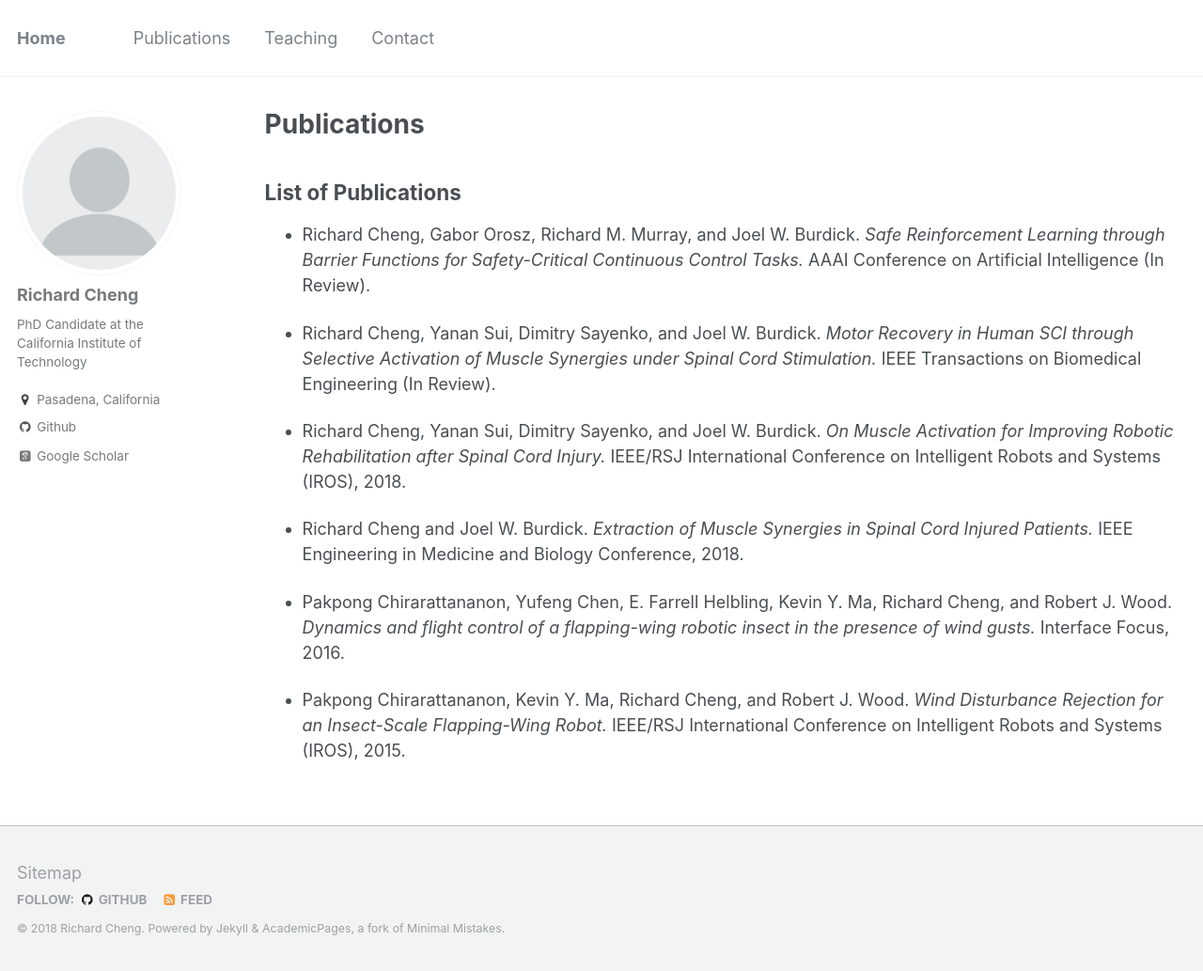
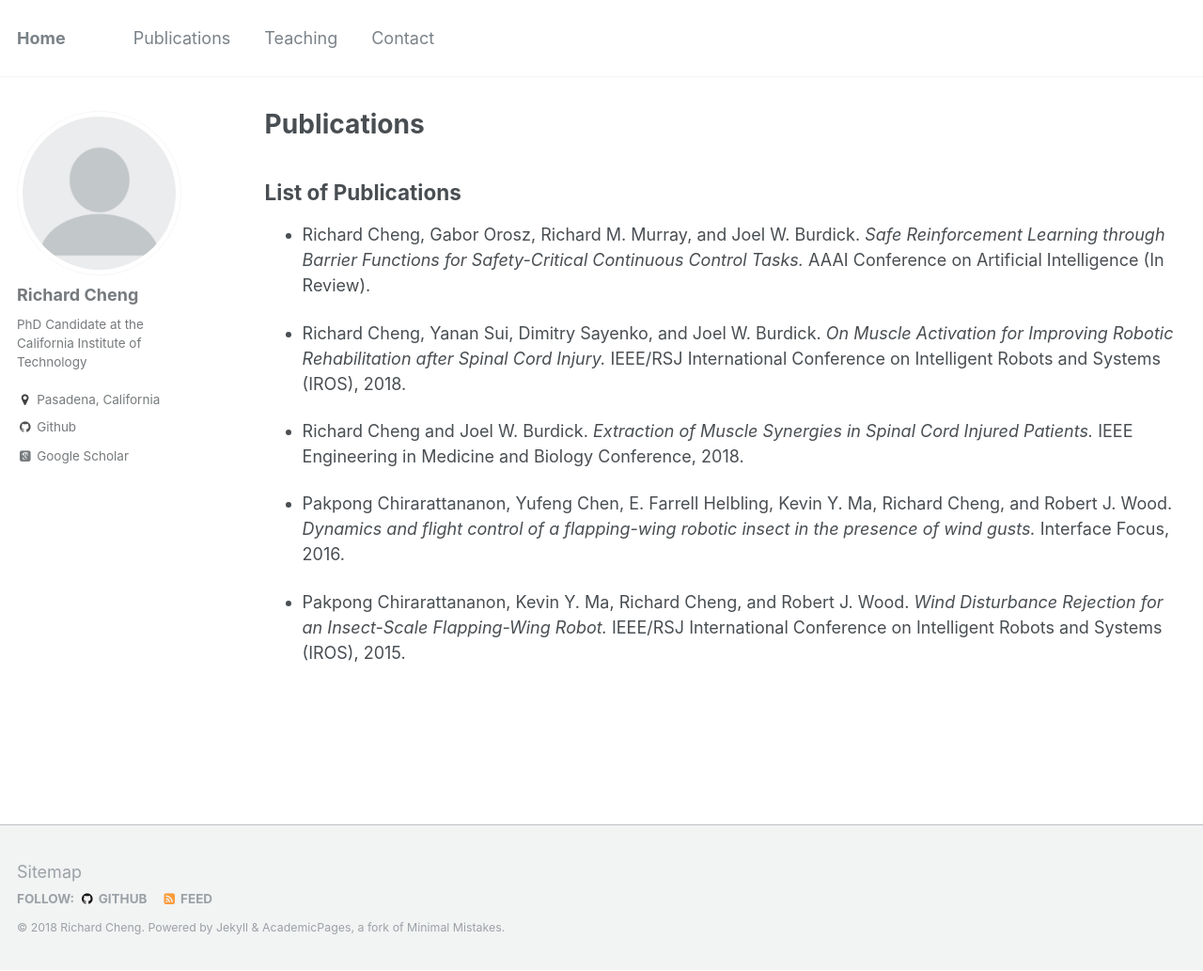
Before and after one commit to rcheng805/rcheng805.github.io, a Jekyll site: the page built from _pages/papers.md, in a window 1280 px wide and 1033 px high. Shown: the whole window at 94% size. Built offline with Jekyll 4.4.1, drawn with Linux system fonts in a browser that asks for light colours; some web fonts are replaced.

Commit message:
Update papers.md

```diff
--- a/_pages/papers.md
+++ b/_pages/papers.md
@@ -10,8 +10,6 @@ List of Publications
 
 * [Richard Cheng, Gabor Orosz, Richard M. Murray, and Joel W. Burdick. *Safe Reinforcement Learning through Barrier Functions for Safety-Critical Continuous Control Tasks.* AAAI Conference on Artificial Intelligence (In Review).](http://rcheng805.github.io/files/aaai2018.pdf) <br/>
 
-* [Richard Cheng, Yanan Sui, Dimitry Sayenko, and Joel W. Burdick. *Motor Recovery in Human SCI through Selective Activation of Muscle Synergies under Spinal Cord Stimulation.* IEEE Transactions on Biomedical Engineering (In Review).](http://rcheng805.github.io/files/tbme2018.pdf) <br/>
-
 * [Richard Cheng, Yanan Sui, Dimitry Sayenko, and Joel W. Burdick. *On Muscle Activation for Improving Robotic Rehabilitation after Spinal Cord Injury.* IEEE/RSJ International Conference on Intelligent Robots and Systems (IROS), 2018.](http://rcheng805.github.io/files/iros2018.pdf) <br/>
 
 * [Richard Cheng and Joel W. Burdick. *Extraction of Muscle Synergies in Spinal Cord Injured Patients.* IEEE Engineering in Medicine and Biology Conference, 2018.](http://rcheng805.github.io/files/embc2018.pdf) <br/>
```
